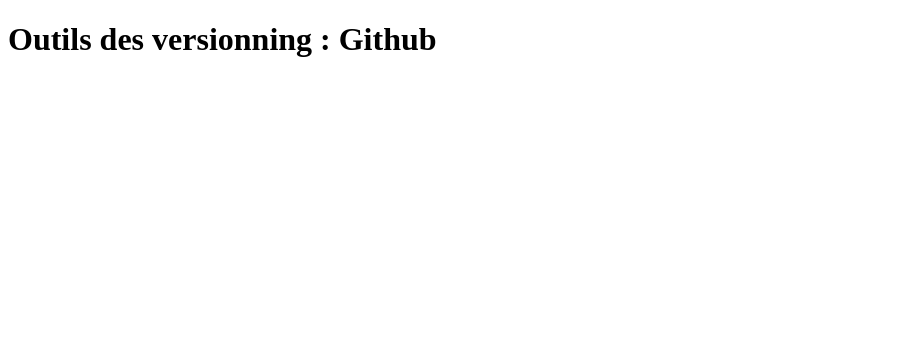
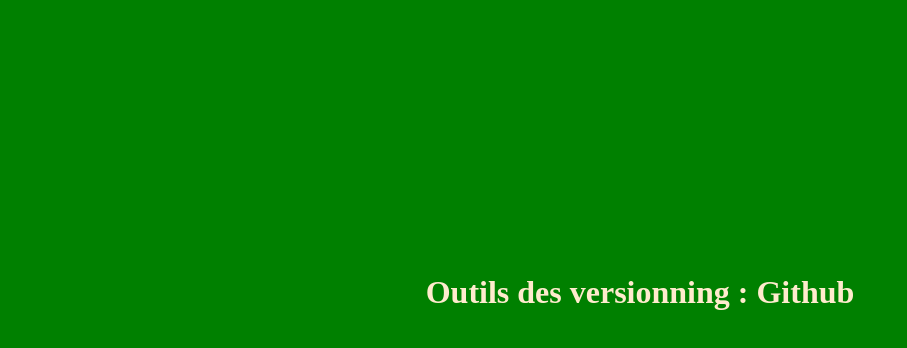
Before and after one commit to maherjaouadi/Hackathon-DevOps, a plain HTML site: page index.html in a window 1280 px wide. Shown: the whole page, without its empty margins (0-907 px from the left). Drawn offline with Linux system fonts and the light colour scheme.

Commit message:
Modification du style

```diff
--- a/index.html
+++ b/index.html
@@ -6,7 +6,16 @@
     <meta name="viewport" content="width=device-width, initial-scale=1.0" />
     <title>Hackathon DevOps</title>
   </head>
-  <body>
-    <h1>Outils des versionning : Github</h1>
+  <body style="background-color: green">
+    <h1
+      style="
+        color: blanchedalmond;
+        text-align: center;
+        padding-top: 20%;
+        padding-bottom: 20%;
+      "
+    >
+      Outils des versionning : Github
+    </h1>
   </body>
 </html>
```
